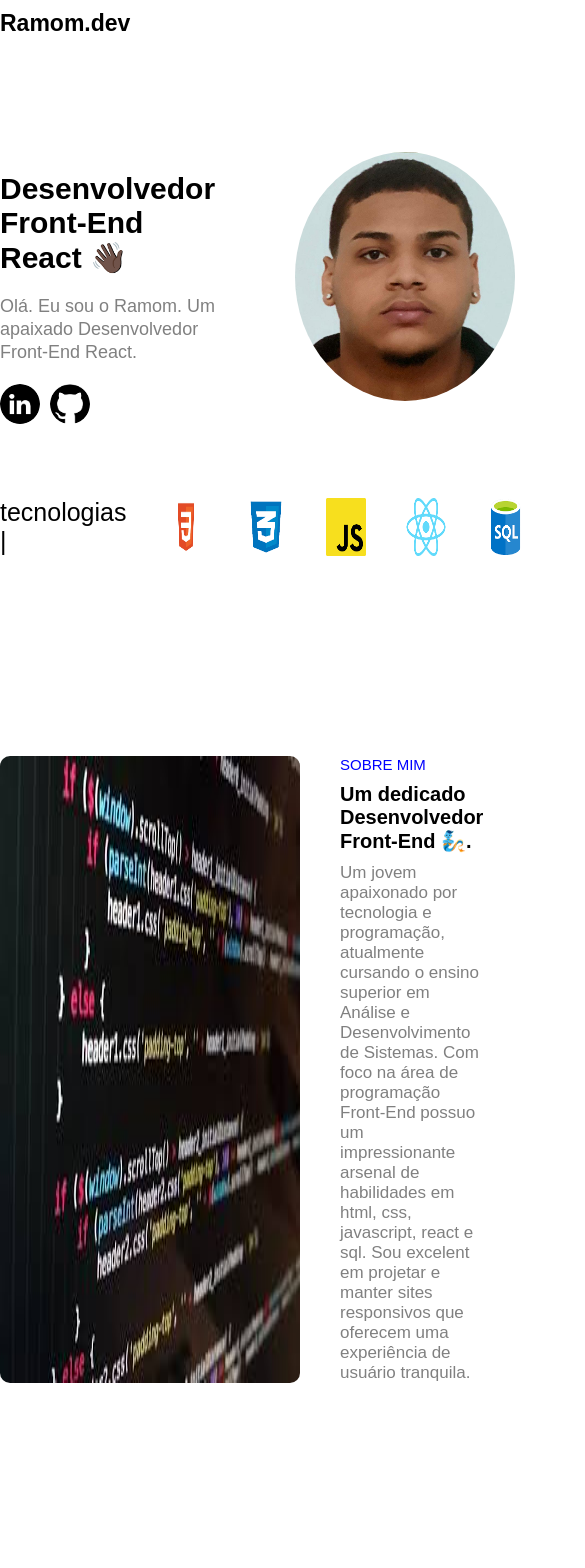
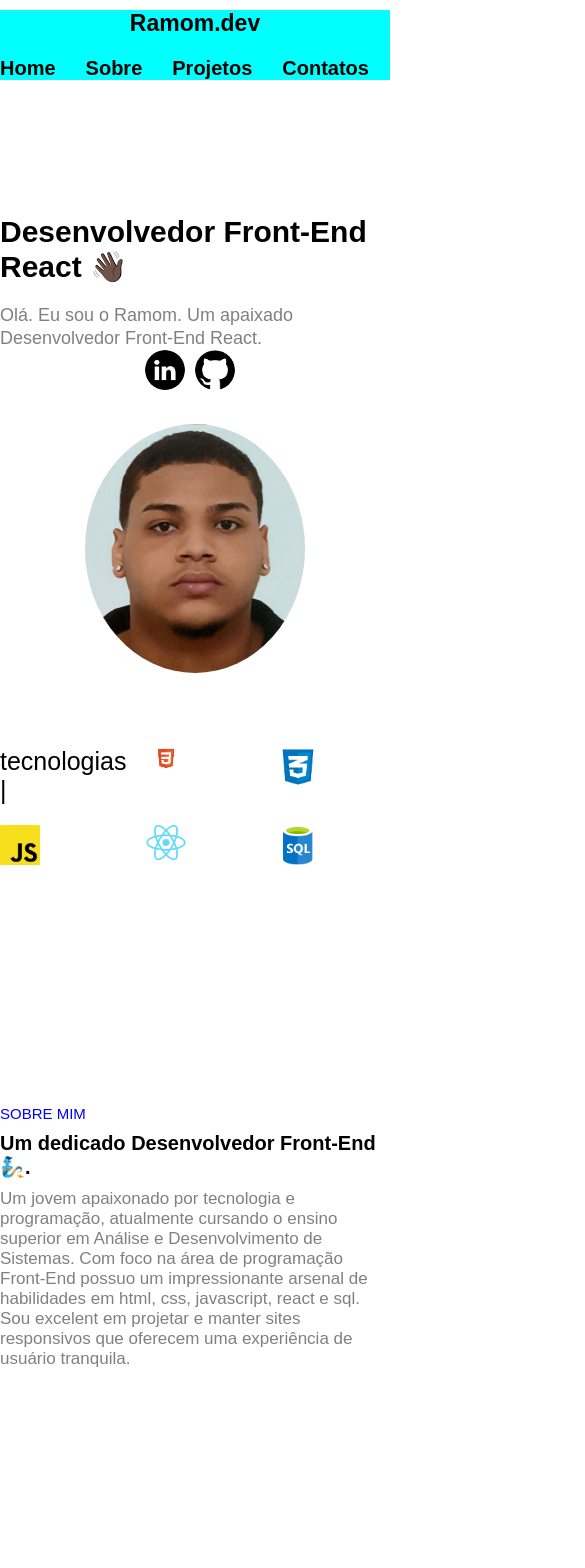
Before and after one commit to Ramom-Gomes/Meu-Portfolio, a React (Vite) app: page / in a window 390 px wide. Shown: the top 1568 px of the page, 585 px wide, since content can reach past the window. Built offline with nearby package versions, Linux system fonts and the light colour scheme.

Commit message:
responsividade-atualizacoes

```diff
--- a/src/App.css
+++ b/src/App.css
@@ -305,3 +305,128 @@
     margin-top: 20px;
     margin-right: 20px;
 }
+
+@media (max-width:1115px) {
+    .cabecalho {
+        flex-direction: column;
+        max-width: 800px;
+        margin-top: 10px;
+        background-color: aqua;
+    }
+
+    header {
+        margin: auto;
+    }
+
+    .menuprincipal {
+        margin-left: 0px;
+        margin: auto;
+        margin-top: 20px;
+    }
+}
+
+@media (max-width:675px) {
+    .sobremim {
+        flex-direction: column;
+    }
+
+    .imagemilustra {
+        display: none;
+    }
+
+    .sobreprincipal {
+        max-width: 500px;
+        margin: auto;
+    }
+
+    .sobretitulo {
+        margin-top: 40px;
+    }
+
+    .secaoport {
+        max-width: 600px;
+        background-color: aqua;
+    }
+
+    .secaoport2 {
+        max-width: 600px;
+    }
+
+    .projetos {
+        flex-direction: column;
+    }
+
+    .projetotitulo {
+        margin-top: 20px;
+    }
+
+    .projetoredes {
+        margin: auto;
+        margin-bottom: 30px;
+    }
+
+    .projetogit {
+        margin: auto;
+        margin-right: 30px;
+    }
+
+    .projetodescricao {
+        margin-left: 30px;
+    }
+
+    .projetodescricao2 {
+        margin-right: 0px;
+        margin-left: 30px;
+    }
+}
+
+@media (max-width:605px) {
+    .tecnologias {
+        display: grid;
+        grid-template-columns: repeat(3, 1fr);
+        gap: 20px;
+    }
+
+    .titulotecnologias {
+        margin-right: 0px;
+        font-size: 25px;
+    }
+
+    .imagemtecnologias {
+        margin-right: 0px;
+    }
+
+    .contatospessoais {
+        flex-direction: column;
+        margin-right: 60px;
+        margin-left: 30px;
+    }
+
+    .contatospessoais2 {
+        display: flex;
+        flex-direction: column;
+    }
+
+    .contatosredestitulo {
+        margin-top: 20px;
+    }
+}
+
+@media (max-width:535px) {
+    .informacoes {
+        flex-direction: column;
+    }
+
+    .foto {
+        margin: auto;
+    }
+
+    .imagem {
+        margin-left: 0px;
+    }
+
+    .portfolio {
+        margin: auto;
+        margin-bottom: 30px;
+    }
+}
--- a/src/App.jsx
+++ b/src/App.jsx
@@ -38,8 +38,8 @@ const app = () => {
               <h1 className="informacoestitulo">Desenvolvedor Front-End React 👋🏿</h1>
               <p className="informacoesdescricao">Olá. Eu sou o Ramom. Um apaixado Desenvolvedor Front-End React.</p>
               <div className="portfolio">
-              <a target={"_blank"} href="https://www.linkedin.com/in/ramomgomes/"><img className="redesimage" src={FotoLin} alt="" /></a>
-              <a target={"_blank"} href="https://github.com/Ramom-Gomes"><img className="redesimage" src={FotoGit} alt="" /></a>
+                <a target={"_blank"} href="https://www.linkedin.com/in/ramomgomes/"><img className="redesimage" src={FotoLin} alt="" /></a>
+                <a target={"_blank"} href="https://github.com/Ramom-Gomes"><img className="redesimage" src={FotoGit} alt="" /></a>
               </div>
             </div>
             <div className="foto">
```
